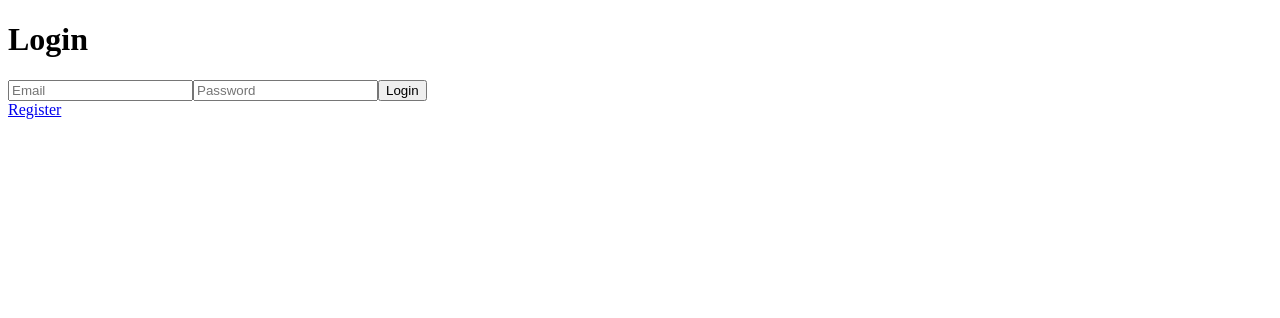
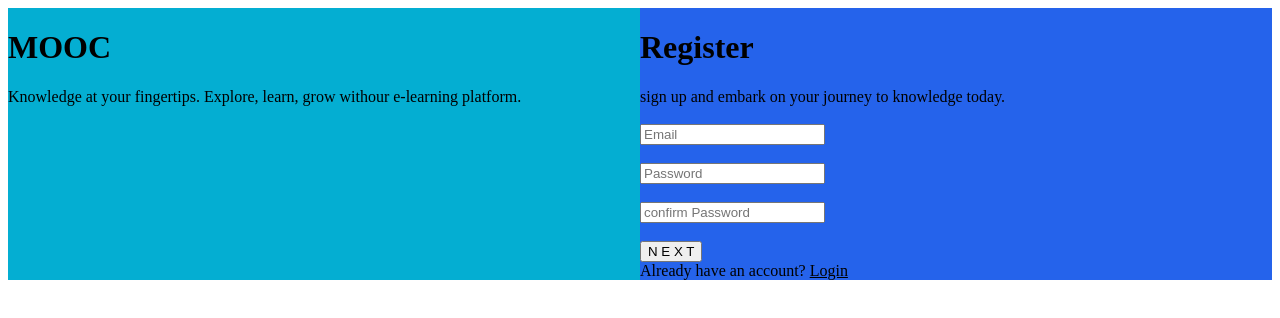
Before and after one commit to Xanvia/MOOC-IT-Center-UOP, a Next.js app in the folder frontend/: page /register in a window 1280 px wide. Shown: the top 318 px of the page. Built offline with nearby package versions, Linux system fonts and the light colour scheme.

Commit message:
feat:summarize details

```diff
--- a/frontend/src/app/(auth)/register/page.tsx
+++ b/frontend/src/app/(auth)/register/page.tsx
@@ -3,18 +3,36 @@
 import React from "react";
 import Link from "next/link";
 
-const Register = () => {
-  return (
-    <div>
-      <h1>Login</h1>
-      <form>
-        <input type="email" placeholder="Email" />
-        <input type="password" placeholder="Password" />
-        <button type="submit">Login</button>
-      </form>
-      <Link href="/register">Register</Link>
-    </div>
-  );
+const Register: React.FC = () => {
+    return (
+        <div style={{ display: "flex" }}>
+            <div style={{ flex: 1, backgroundColor: "#04AED2" }}>
+
+                <h1>MOOC</h1>
+                <span>Knowledge at your fingertips. Explore, learn, grow withour e-learning platform.</span>
+            </div>
+
+            <div style={{ flex: 1, backgroundColor: "#2563EB" }}>
+                <div className="padding: 40px">
+                    <h1>Register</h1>
+                    <span>sign up and embark on your journey to knowledge today.</span><br/><br/>
+                </div>
+
+
+                <form>
+
+                    <input type="email" placeholder="Email" /> <br/><br/>
+                    <input type="password" placeholder="Password" /><br/><br/>
+                    <input type="confirm password" placeholder="confirm Password" /><br/><br/>
+                    <button type="submit">N E X T</button><br/>
+                    <span>Already have an account? <u>Login</u></span><br/>
+
+                </form>
+
+
+            </div>
+        </div>
+    );
 };
 
 export default Register;
```
Also changed, not shown: frontend/package.json (+6 -6 lines), frontend/tailwind.config.js (added, +8 -0 lines), 1 other file (tests, documents, lock files or other folders).
